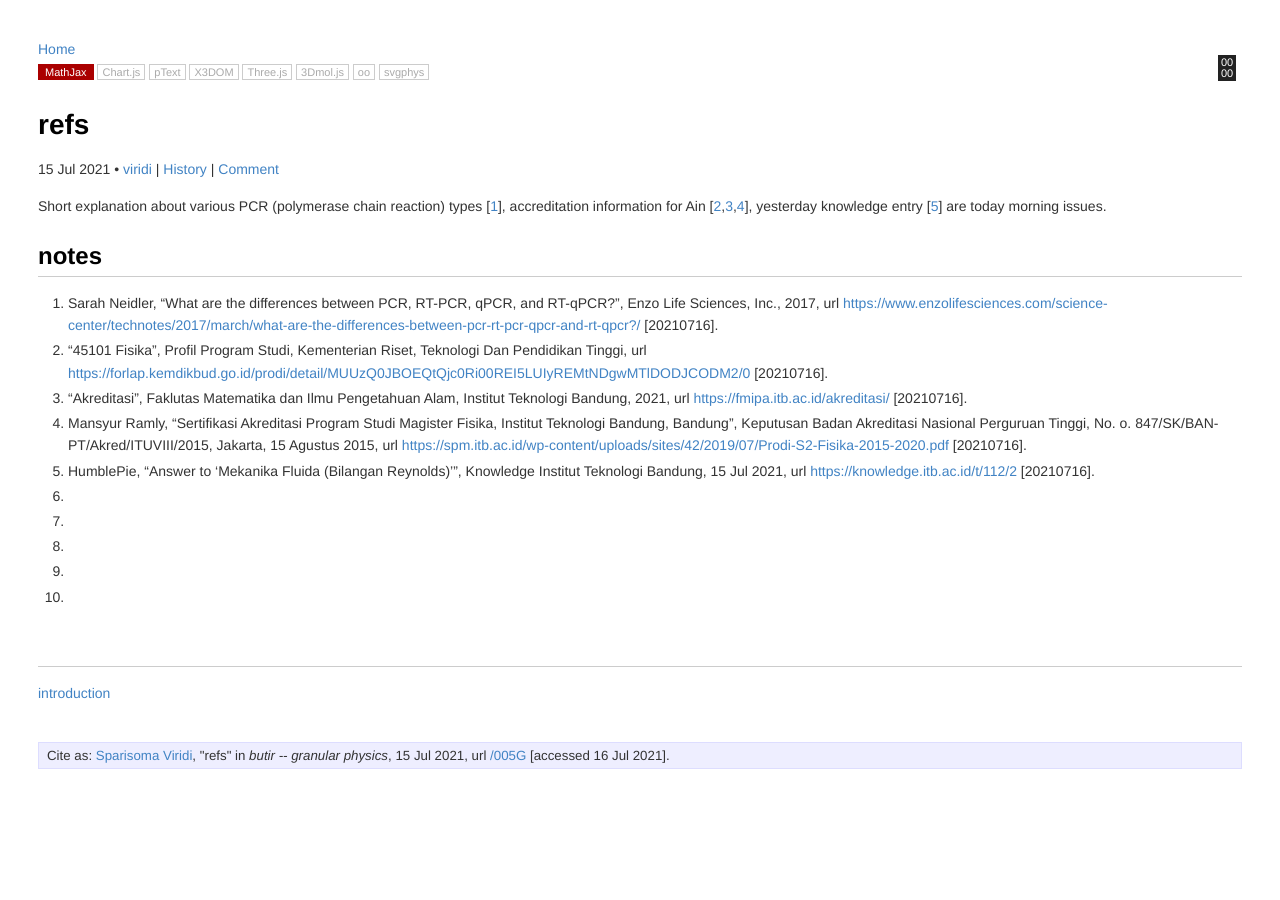
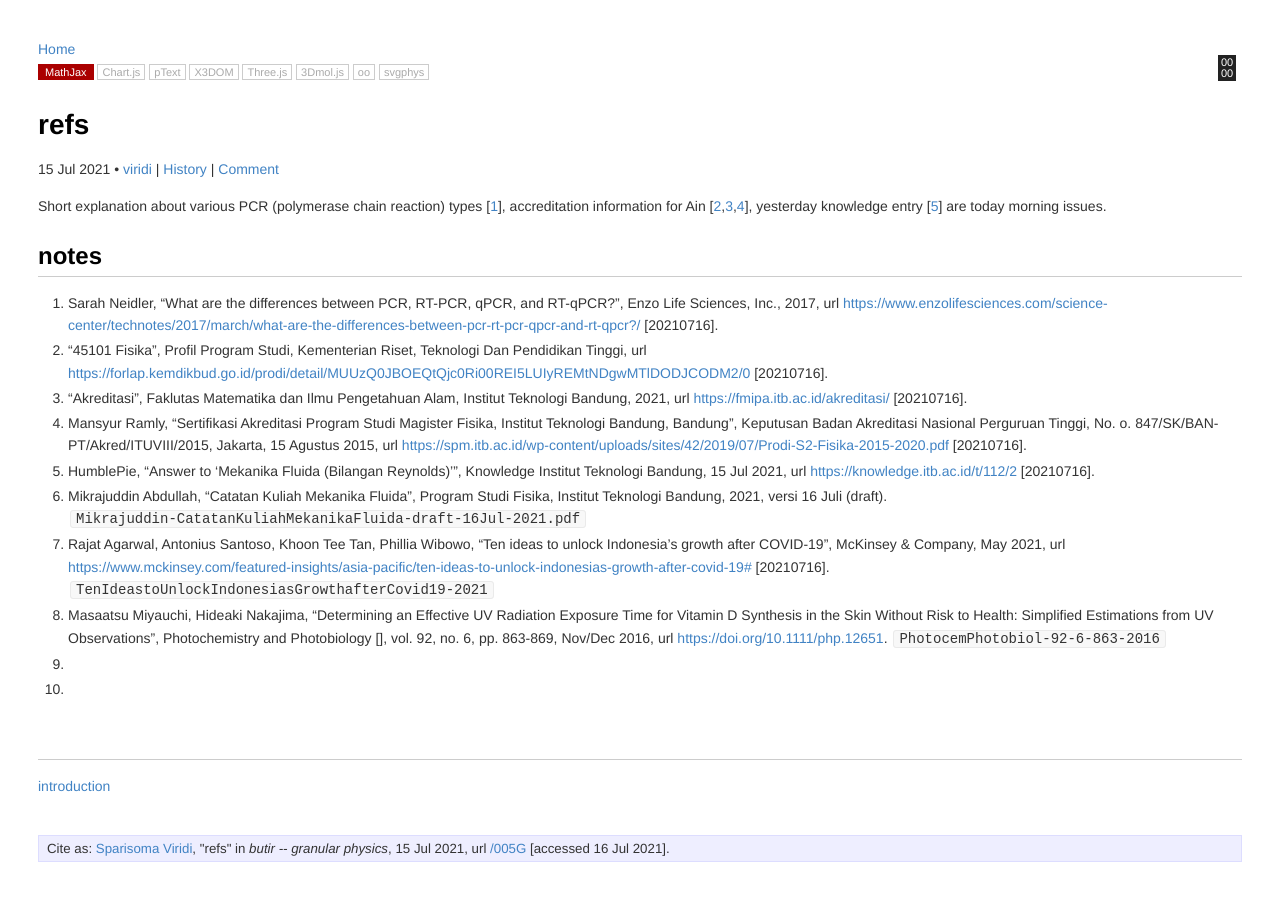
Before and after one commit to dudung/butir, a Jekyll site: the page built from _posts/0/05/2021-07-16-refs.md, in a window 1280 px wide. Built offline with Jekyll 4.4.1, drawn with Linux system fonts in a browser that asks for light colours.

Commit message:
Update 2021-07-16-refs.md

```diff
--- a/_posts/0/05/2021-07-16-refs.md
+++ b/_posts/0/05/2021-07-16-refs.md
@@ -27,13 +27,9 @@
 3. <a name="r03"></a>"Akreditasi", Faklutas Matematika dan Ilmu Pengetahuan Alam, Institut Teknologi Bandung, 2021, url <https://fmipa.itb.ac.id/akreditasi/> [20210716].
 4. <a name="r04"></a>Mansyur Ramly, "Sertifikasi Akreditasi Program Studi Magister Fisika, Institut Teknologi Bandung, Bandung", Keputusan Badan Akreditasi Nasional Perguruan Tinggi, No. o. 847/SK/BAN-PT/Akred/ITUVIII/2015, Jakarta, 15 Agustus 2015, url <https://spm.itb.ac.id/wp-content/uploads/sites/42/2019/07/Prodi-S2-Fisika-2015-2020.pdf> [20210716].
 5. <a name="r05"></a>HumblePie, "Answer to 'Mekanika Fluida (Bilangan Reynolds)'", Knowledge Institut Teknologi Bandung, 15 Jul 2021, url <https://knowledge.itb.ac.id/t/112/2> [20210716].
-
-6. <a name="r06"></a>
-
-7. <a name="r07"></a>
-
-8. <a name="r08"></a>
-
+6. <a name="r06"></a>Mikrajuddin Abdullah, "Catatan Kuliah Mekanika Fluida", Program Studi Fisika, Institut Teknologi Bandung, 2021, versi 16 Juli (draft). `Mikrajuddin-CatatanKuliahMekanikaFluida-draft-16Jul-2021.pdf`
+7. <a name="r07"></a>Rajat Agarwal, Antonius Santoso, Khoon Tee Tan, Phillia Wibowo, "Ten ideas to unlock Indonesia’s growth after COVID-19", McKinsey & Company, May 2021, url <https://www.mckinsey.com/featured-insights/asia-pacific/ten-ideas-to-unlock-indonesias-growth-after-covid-19#> [20210716]. `TenIdeastoUnlockIndonesiasGrowthafterCovid19-2021`
+8. <a name="r08"></a>Masaatsu Miyauchi, Hideaki Nakajima, "Determining an Effective UV Radiation Exposure Time for Vitamin D Synthesis in the Skin Without Risk to Health: Simplified Estimations from UV Observations", Photochemistry and Photobiology [], vol. 92, no. 6, pp. 863-869, Nov/Dec 2016, url <https://doi.org/10.1111/php.12651>. `PhotocemPhotobiol-92-6-863-2016`
 9. <a name="r09"></a>
 
 10. <a name="r10"></a>
```
